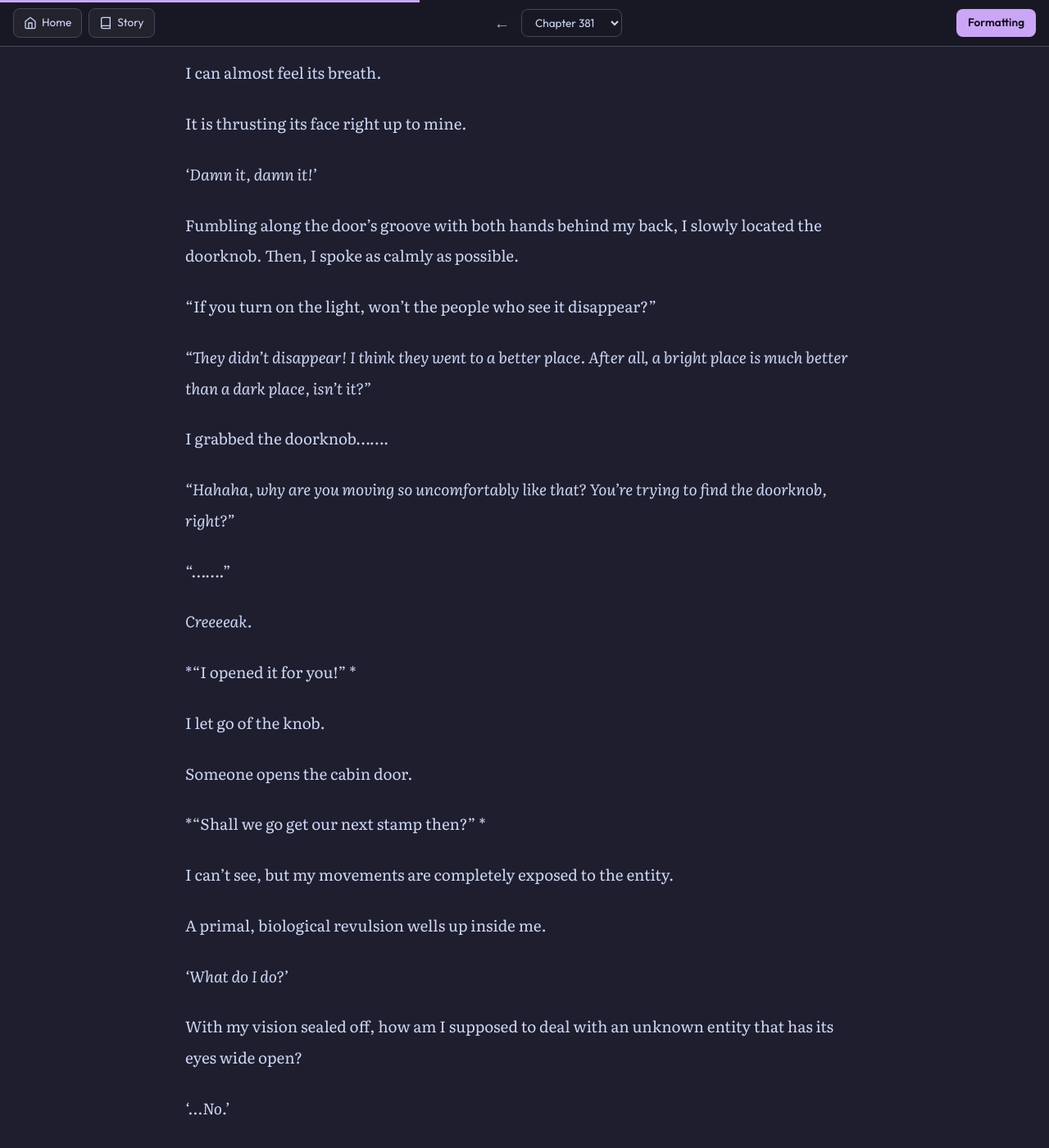
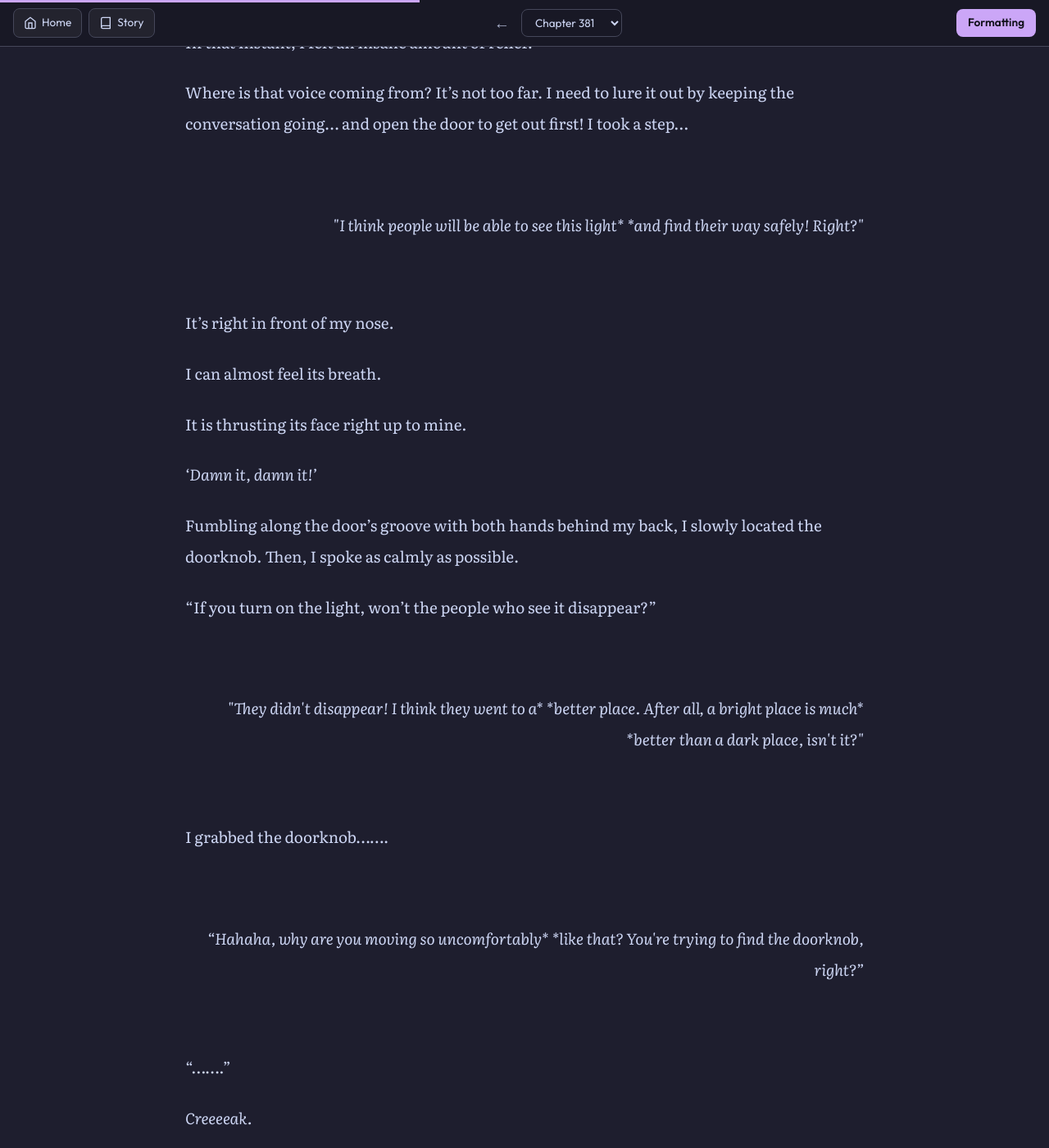
Before and after one commit to soleumn/soleumn.github.io, a Jekyll site: the page built from _chapters/gsgw/ch381.md, in a window 1280 px wide and 1400 px high, scrolled down 10892 px. Shown: the whole window at 82% size. Built offline with Jekyll 4.4.1, drawn with Linux system fonts in a browser that asks for light colours; some web fonts are replaced; comment, search, counter and statistics services are not loaded; some of the changed text lies outside the part shown.

Commit message:
Update ch381.md

```diff
--- a/_chapters/gsgw/ch381.md
+++ b/_chapters/gsgw/ch381.md
@@ -294,9 +294,13 @@ I tried to reach back and press the switch again, but…
 
 As my hand fumbled along the wall, the worker gave me a high-five.
 
+<br>
+
 <div style="text-align: right !important; margin: 20px 0;">
    <i>"Done."</i>
 </div>
+
+<br>
 
 Goosebumps erupted all over my body.
 
@@ -306,10 +310,13 @@ Wait, what about the other person?
 
 "Deputy!"
 
+<br>
 
 <div style="text-align: right !important; margin: 20px 0;">
    <i>"Even if it's a courage test, I thought it was far too dark, so I turned it on."</i>
 </div>
+
+<br>
 
 "Are you there?"
 
@@ -319,7 +326,13 @@ In that instant, I felt an insane amount of relief.
 
 Where is that voice coming from? It's not too far. I need to lure it out by keeping the conversation going… and open the door to get out first! I took a step…
 
-*"I think people will be able to see this light* *and find their way safely! Right?"*
+<br>
+
+<div style="text-align: right !important; margin: 20px 0;">
+   <i>"I think people will be able to see this light* *and find their way safely! Right?"</i>
+</div>
+
+<br>
 
 It's right in front of my nose.
 
@@ -333,23 +346,47 @@ Fumbling along the door's groove with both hands behind my back, I slowly locate
 
 "If you turn on the light, won't the people who see it disappear?"
 
-*"They didn't disappear! I think they went to a* *better place. After all, a bright place is much* *better than a dark place, isn't it?"*
+<br>
+
+<div style="text-align: right !important; margin: 20px 0;">
+   <i>"They didn't disappear! I think they went to a* *better place. After all, a bright place is much* *better than a dark place, isn't it?"</i>
+</div>
+
+<br>
 
 I grabbed the doorknob…….
 
-*“Hahaha, why are you moving so uncomfortably* *like that? You're trying to find the doorknob, right?”*
+<br>
+
+<div style="text-align: right !important; margin: 20px 0;">
+   <i>“Hahaha, why are you moving so uncomfortably* *like that? You're trying to find the doorknob, right?”</i>
+</div>
+
+<br>
 
 "……."
 
 *Creeeeak.*
 
-*"I opened it for you!" *
+<br>
+
+<div style="text-align: right !important; margin: 20px 0;">
+   <i>"I opened it for you!"</i>
+</div>
+
+<br>
 
 I let go of the knob.
 
 Someone opens the cabin door.
 
-*"Shall we go get our next stamp then?" *
+<br>
+
+<div style="text-align: right !important; margin: 20px 0;">
+   <i>"Shall we go get our next stamp then?"</i>
+</div>
+
+<br>
 
 I can't see, but my movements are completely exposed to the entity.
 
@@ -379,7 +416,13 @@ So I have to take the gamble. It's better to stumble and get hurt a bit than to
 
 The problem is…
 
-*"Are you going to walk a mountain path at night* *with your eyes closed?"*
+<br>
+
+<div style="text-align: right !important; margin: 20px 0;">
+   <i>"Are you going to walk a mountain path at night* *with your eyes closed?"</i>
+</div>
+
+<br>
 
 Damn it.
 
@@ -391,7 +434,13 @@ Ignoring it, I reached my hand out the door and took a fumbling step forward.
 
 If I bump into a tree, I can just keep going while fumbling my way around. Right, slowly, slowly….
 
-*"Your pace is way too slow though?"*
+<br>
+
+<div style="text-align: right !important; margin: 20px 0;">
+   <i>"Your pace is way too slow though?"</i>
+</div>
+
+<br>
 
 This thing right now.
 
@@ -399,7 +448,13 @@ It's speaking with its head thrust right next to my face.
 
 It's walking right beside me, stalking me.
 
-*"I'll guide you. A fork in the road is coming up very soon. If you go to the right there, you'll* *find the place to get your stamp."*
+<br>
+
+<div style="text-align: right !important; margin: 20px 0;">
+   <i>"I'll guide you. A fork in the road is coming up very soon. If you go to the right there, you'll* *find the place to get your stamp."</i>
+</div>
+
+<br>
 
 I'm seriously going crazy.
 
@@ -417,7 +472,13 @@ Silence.
 
 "So if we follow the path, going left just like we have been will lead us to the spring."
 
-*"Wow, your brain is really working smoothly, huh?* *Once this courage test is over, I'll definitely* *treat you to some proper tteokbokki!"*
+<br>
+
+<div style="text-align: right !important; margin: 20px 0;">
+   <i>"Wow, your brain is really working smoothly, huh? Once this courage test is over, I'll definitely treat you to some proper tteokbokki!"</i>
+</div>
+
+<br>
 
 I really wish it would shut the hell up.
 
@@ -447,27 +508,57 @@ I took a deep breath.
 
 But.
 
-*"But… aren't you guys really anxious?"*
+<br>
+
+<div style="text-align: right !important; margin: 20px 0;">
+   <i>"But… aren't you guys really anxious?"</i>
+</div>
+
+<br>
 
 "……."
 
 We keep walking.
 
-*"You can't see what I'm doing right now anyway.* *I could literally trip you right now."*
+<br>
+
+<div style="text-align: right !important; margin: 20px 0;">
+   <i>"You can't see what I'm doing right now anyway.* *I could literally trip you right now."</i>
+</div>
+
+<br>
 
 Endure it.
 
-"Should I?"
+<br>
+
+<div style="text-align: right !important; margin: 20px 0;">
+   <i>"Should I?"</i>
+</div>
+
+<br>
 
 …!
 
-"Should I? Should I?"
+<br>
+
+<div style="text-align: right !important; margin: 20px 0;">
+   <i>"Should I? Should I?"</i>
+</div>
+
+<br>
 
 I squeezed my eyes tightly shut.
 
 The voice drew even closer.
 
-*"What do you think I'm doing right now? What do* *I look like? Where do you think you're going right* *now? Curious, aren't you? Aren't you curious?"*
+<br>
+
+<div style="text-align: right !important; margin: 20px 0;">
+   <i>"What do you think I'm doing right now? What do I look like? Where do you think you're going right now? Curious, aren't you? Aren't you curious?"</i>
+</div>
+
+<br>
 
 I must not open them, even by mistake.
 
@@ -477,7 +568,13 @@ I wait.
 
 I kept waiting, and then…
 
-*"You're curious, right? Just a tiny peek…"*
+<br>
+
+<div style="text-align: right !important; margin: 20px 0;">
+   <i>"You're curious, right? Just a tiny peek…"</i>
+</div>
+
+<br>
 
 Right now.
 
@@ -485,7 +582,13 @@ Right now.
 
 I thrust my hand out violently and grabbed the thing in front of my eyes.
 
-*"Huh?"*
+<br>
+
+<div style="text-align: right !important; margin: 20px 0;">
+   <i>"Huh?"</i>
+</div>
+
+<br>
 
 We can't keep moving like this.
 
@@ -495,7 +598,11 @@ The person who could move flawlessly even with her eyes shut.
 
 "Go get your stamp…."
 
+<br>
+
 *Thwack!*
+
+<br>
 
 "……."
 
@@ -589,27 +696,26 @@ And after walking through the silence, we finally arrived at the 'Osaek Spring'.
 
 Finally, the final moment had arrived.
 
+<br>
+
+<div style="display: grid; place-items: center; text-align: center;" markdown="1">
 
 # **<span style="text-decoration:underline;">Chilling Courage Test</span>**
 
-Collect **~~4~~3** stamps and claim your prize.
+<mark>Collect <strong><s>4</s>3</strong> stamps and claim your prize.</mark>
 
-Let's visit the famous spots of Mt. Sagyeong in the sunless darkness to build our courage and fortitude, and discipline our minds.
+<center><small>Let's visit the famous spots of Sagyeong Mountain in the sunless darkness to build our courage and fortitude, and discipline our minds.</small></center>
 
-**Fairy Rock – Sagyeong Villa – Osaek Mineral Spring**
+**<center>Fairy Rock – Sagyeong Villa – Osaek Mineral Spring</center>**
 
 
+<img alt="couragetest4" src="/assets/gsgw_images/couragetest4.png" width="400" height="129,5">
+</div>
 
+**Prize Claim Location:**<br>
+Information Desk in front of the 1st-floor entrance of the Training Center.
 
-
-<p id="gdcalert2" ><span style="color: red; font-weight: bold">>>>>>  gd2md-html alert: inline drawings not supported directly from Docs. You may want to copy the inline drawing to a standalone drawing and export by reference. See <a href="https://github.com/evbacher/gd2md-html/wiki/Google-Drawings-by-reference">Google Drawings by reference</a> for details. The img URL below is a placeholder. </span><br>(<a href="#">Back to top</a>)(<a href="#gdcalert3">Next alert</a>)<br><span style="color: red; font-weight: bold">>>>>> </span></p>
-
-
-![drawing](https://docs.google.com/drawings/d/12345/export/png)
-
-**Prize Claim Location:**
-
-Information Desk in front of the 1st-floor entrance of the Training Center.
+<br>
 
 It's done.
 
@@ -631,7 +737,11 @@ What on earth did she do before joining the company?
 
 I almost looked at Jin Nasol with a skeptical expression. Well, since it's pitch black, she wouldn't be able to see me clearly anyway, so I guess it doesn't matter…
 
+<br>
+
 *Splash.*
+
+<br>
 
 …?!
 
@@ -660,7 +770,11 @@ A sign hanging above the spring.
 
 The words of the worker from the other group who had visited the spring first flashed through my mind…
 
-*—Oh, the spring. Take a sip of the water, man, it's so refreshing. It feels like your headache and toothache just completely vanish.*
+<br>
+
+*<span style="color: var(--texto-secundario);">—Oh, the spring. Take a sip of the water, man, it's so refreshing. It feels like your headache and toothache just completely vanish.</span>*
+
+<br>
 
 *'No way.'*
 
```
Also changed, not shown: other parts of _chapters/gsgw/ch381.md (+1 -1 lines).
